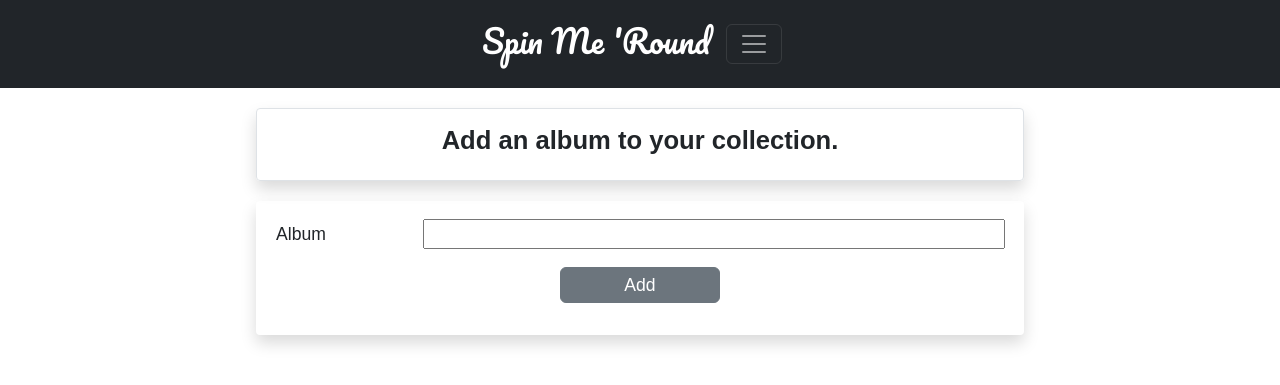
After one commit to Init-To-Win/project-02, a Node project: template views/addAlbum.handlebars in a window 1280 px wide. The commit adds this page. Shown: the top 385 px of the page. Run offline with Node 20 templates, Linux system fonts and the light colour scheme; the template is opened without the code that fills it, so the values that code supplies are empty; some libraries are stand-ins or nearby versions; some web fonts are replaced.

Commit message:
addAlbArt

```diff
--- a/public/css/style.css
+++ b/public/css/style.css
@@ -77,6 +77,8 @@ p {
   padding: 1rem;
 }
 
+#add-album-button,
+#add-artist-button,
 #comment-button,
 #login-button,
 #signup-button,
@@ -98,6 +100,8 @@ input {
   justify-content: center;
 }
 
+#add-album-button,
+#add-artist-button,
 #comment-button,
 #login-button,
 #signup-button {
--- /dev/null
+++ b/views/addAlbum.handlebars
@@ -0,0 +1,24 @@
+<div class="site-width mx-auto">
+    <div
+        class="container bd-gutter border bs-border-color bg-opacity-10 rounded-1 shadow"
+        id="description"
+      >
+        <h2>
+          <strong>Add an album to your collection.</strong>
+        </h2>
+      </div>
+          <div class="double-form bs-border-color bg-opacity-10 rounded-1 shadow">
+            <div class="add-album-form">
+              <div class="form-group">
+                  <label for="album-add">Album</label>
+                  <input class="form-input" type="text" id="add-album" />
+              </div>
+              <div class="form-group login-form-centered">
+                <button class="btn btn-secondary" type="submit" id="add-album-button">
+                  Add
+                </button>
+              </div>
+            </div>
+          </div>
+        </div>
+        <script src="./js/login.js"></script>
```
Also changed, not shown: views/addArtist.handlebars (added, +24 -0 lines).
